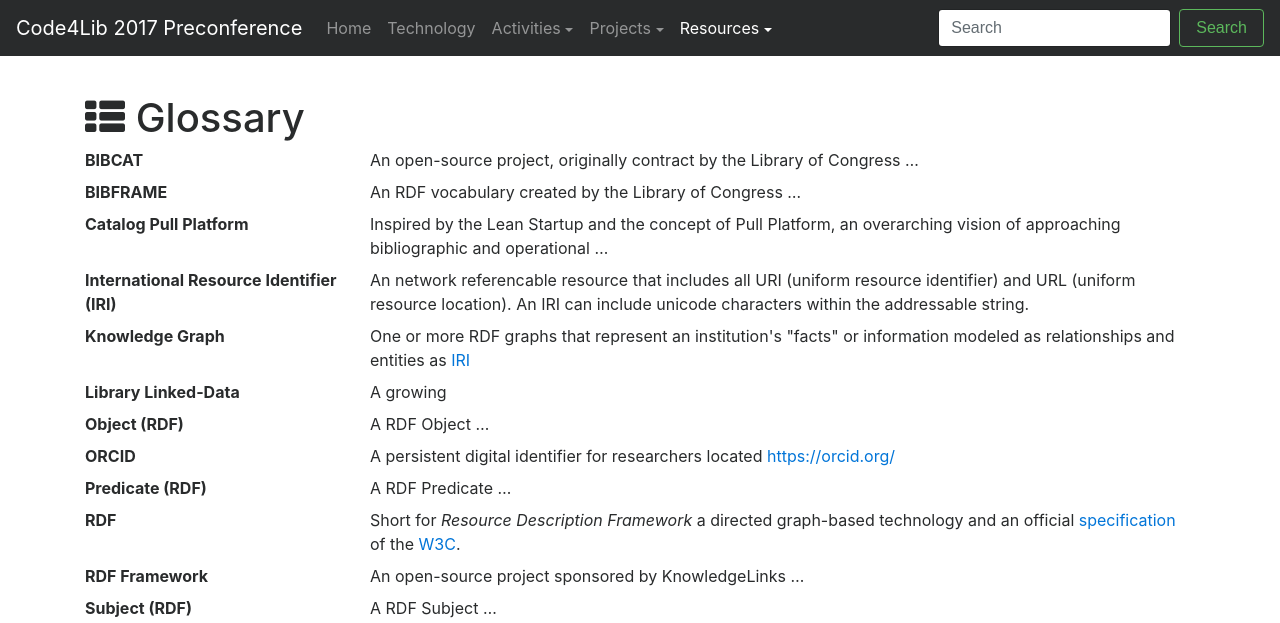
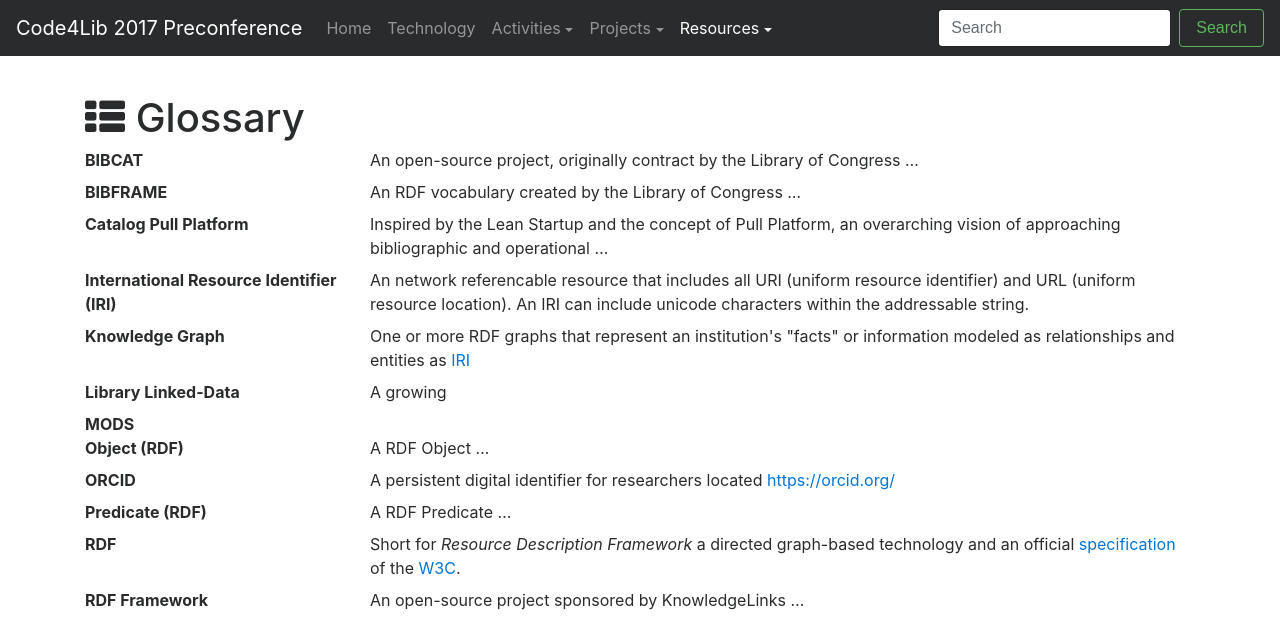
Before and after one commit to jermnelson/code4lib-2017, a Flask app: page /glossary in a window 1280 px wide. Shown: the top 623 px of the page. Run offline with Flask 2, Linux system fonts and the light colour scheme; some libraries are stand-ins or nearby versions.

Commit message:
content additions

```diff
--- a/templates/glossary.html
+++ b/templates/glossary.html
@@ -21,6 +21,8 @@
         relationships and entities as <a href="#iri">IRI</a></dd>
     <dt id="lld" class="col-sm-3">Library Linked-Data</dt>
         <dd class="col-sm-9">A growing </dd>
+    <dt id="mods" class="col-sm-3">MODS</dt>
+         <dd class="col-sm-9"></dd>
     <dt id="object" class="col-sm-3">Object (RDF)</dt>
         <dd class="col-sm-9">A RDF Object &hellip;</dd>
     <dt id="orcid" class="col-sm-3">ORCID</dt>
```
Also changed, not shown: static/images/cc-knowledge-graph.svg.
